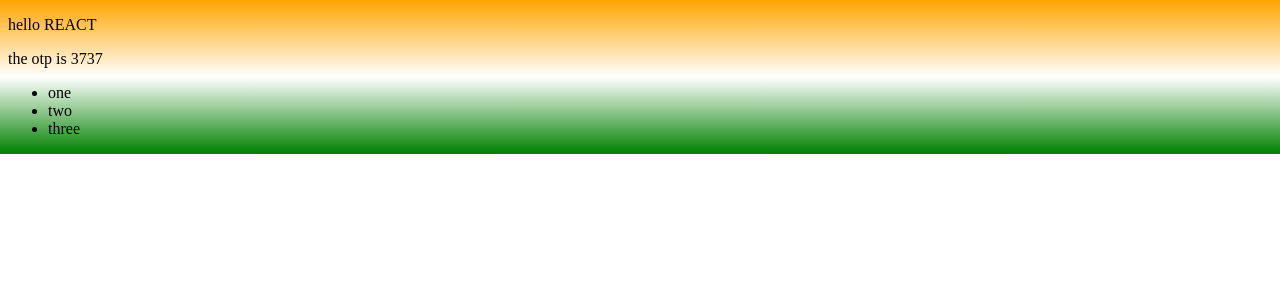
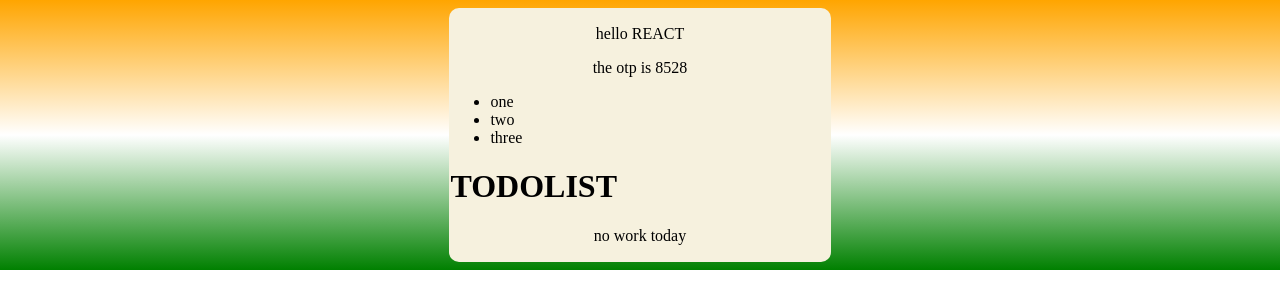
Before and after one commit to Megh200/proj2025, a React (Create React App) app in the folder FW_project/picpot/: page / in a window 1280 px wide. Shown: the top 308 px of the page. Built offline with nearby package versions, Linux system fonts and the light colour scheme.

Commit message:
Todolist js

```diff
--- a/FW_project/picpot/src/App.css
+++ b/FW_project/picpot/src/App.css
@@ -3,3 +3,13 @@ body{
     background-repeat: no-repeat;
     background-size: cover;
 }
+.container{
+    margin: 0 auto;
+    width: 30%;
+    border-radius: 10px;
+    border: 1px solid transparent;
+    background-color: #F6F1DE;
+}
+.container p{
+    text-align: center;
+}
--- a/FW_project/picpot/src/App.js
+++ b/FW_project/picpot/src/App.js
@@ -1,15 +1,16 @@
 import React from "react";
 
+import Todolist from "./components/todolist.js";
 import "./App.css";
 
-const app = () => {
+const App = () => {
 
     // javascript
     const otp = Math.trunc(Math.random()*10000 +1);
 
     return(
         // only one element in return state. so <p></p> & <li></li> in one <div></div>
-        <div>
+        <div className="container" >
             <p>hello REACT</p>
             <p>the otp is {otp}</p>
             <ul>
@@ -17,6 +18,9 @@ const app = () => {
             <li>two</li>
             <li>three</li>
             </ul>
+
+            <Todolist/>
+
         </div>
 
 
@@ -25,4 +29,4 @@ const app = () => {
 
 } ;
 
-export default app;
+export default App;
--- /dev/null
+++ b/FW_project/picpot/src/components/todolist.js
@@ -0,0 +1,13 @@
+import React from "react";
+
+const Todolist = () => {
+    return(
+        <div>
+        <h1>TODOLIST</h1>
+        <p>no work today</p>
+        </div>
+    )
+
+};
+
+export default Todolist;
```
